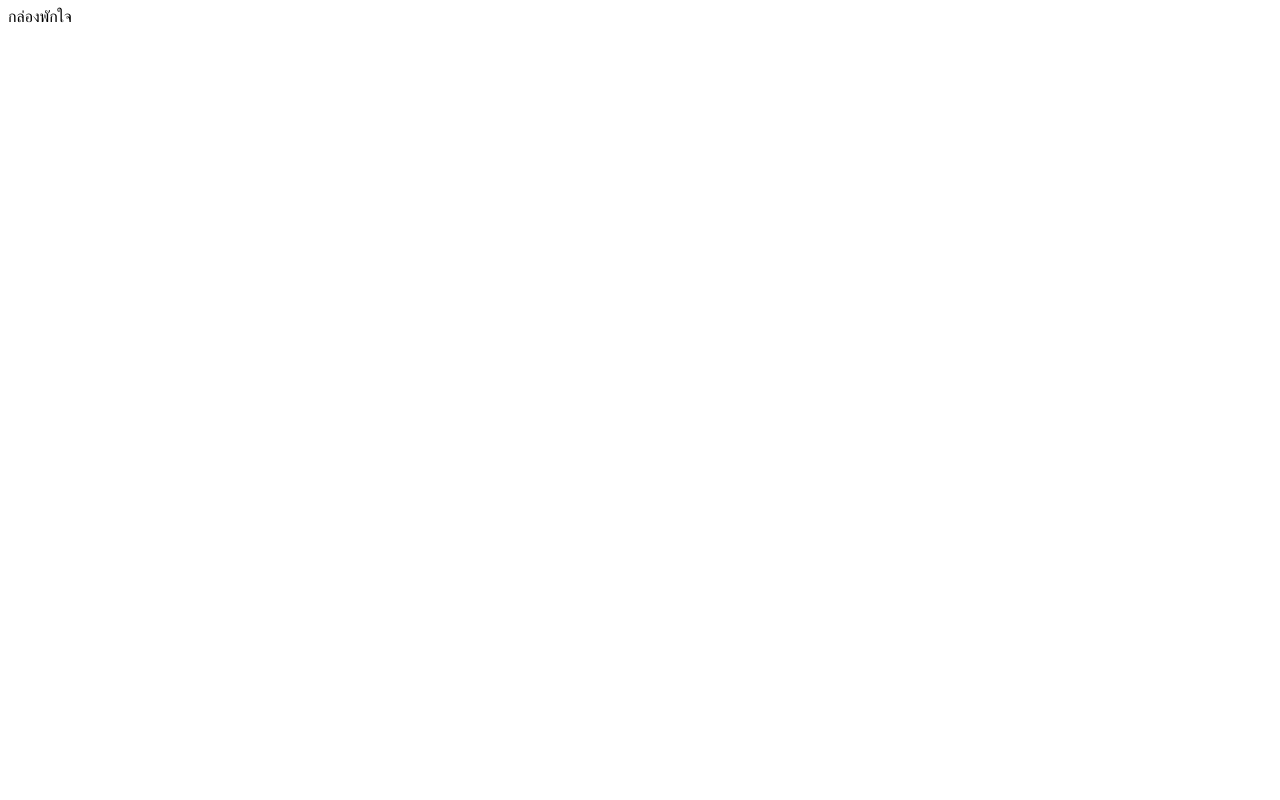
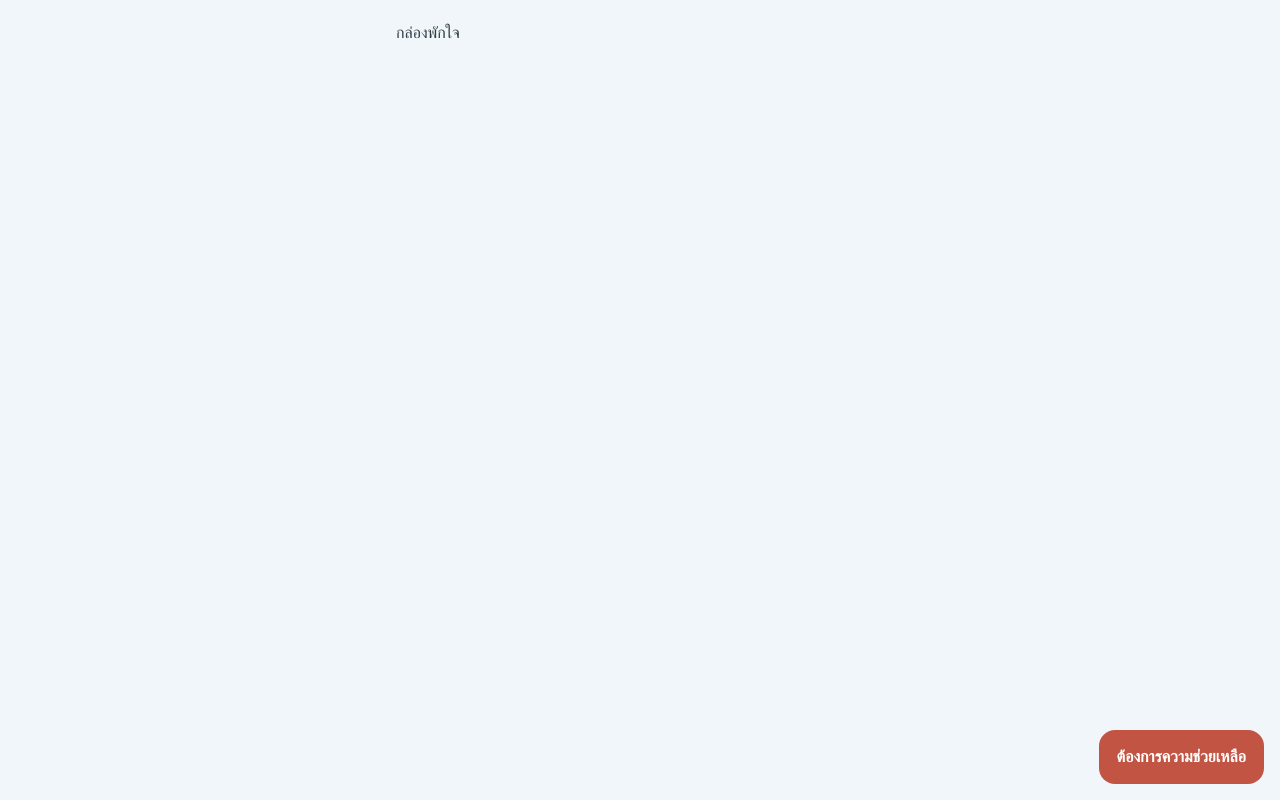
Before and after one commit to peerapongsm/glong-pak-jai, a Next.js app: page / in a window 1280 px wide. Built offline with nearby package versions, Linux system fonts and the light colour scheme.

Commit message:
feat: theme, app shell, crisis card, first-run gate

```diff
--- /dev/null
+++ b/app/components/CrisisCard.tsx
@@ -0,0 +1,32 @@
+'use client';
+import { useState } from 'react';
+
+export default function CrisisCard() {
+  const [open, setOpen] = useState(false);
+  return (
+    <>
+      <button
+        onClick={() => setOpen(true)}
+        style={{ position: 'fixed', right: 16, bottom: 16, background: 'var(--crisis)' }}
+      >
+        ต้องการความช่วยเหลือ
+      </button>
+      {open && (
+        <div
+          onClick={() => setOpen(false)}
+          style={{ position: 'fixed', inset: 0, background: 'rgba(0,0,0,.4)', display: 'flex', alignItems: 'center', justifyContent: 'center', padding: 20 }}
+        >
+          <div className="card" onClick={(e) => e.stopPropagation()} style={{ maxWidth: 420 }}>
+            <h2>ถ้าตอนนี้รู้สึกหนักเกินไป</h2>
+            <p>คุณไม่ได้อยู่คนเดียว การโทรขอความช่วยเหลือคือความเข้มแข็ง</p>
+            <p style={{ fontSize: 28, fontWeight: 700, color: 'var(--crisis)' }}>
+              สายด่วนสุขภาพจิต 1323
+            </p>
+            <p className="muted">ฟรี ตลอด 24 ชั่วโมง</p>
+            <button className="full" onClick={() => setOpen(false)}>ปิด</button>
+          </div>
+        </div>
+      )}
+    </>
+  );
+}
--- /dev/null
+++ b/app/globals.css
@@ -0,0 +1,26 @@
+:root {
+  --bg: #F1F6FA; --panel: #FFFFFF; --primary: #5B9BB5; --primary-dark: #4F8AA3;
+  --accent: #7FB5A6; --text: #2E3D44; --muted: #7A8C93; --crisis: #C25444;
+  --radius: 16px;
+}
+* { box-sizing: border-box; }
+html, body { margin: 0; padding: 0; }
+body {
+  background: var(--bg); color: var(--text);
+  font-family: system-ui, -apple-system, 'Segoe UI', sans-serif;
+  line-height: 1.6;
+}
+main { max-width: 520px; margin: 0 auto; padding: 20px 16px 96px; }
+button {
+  font: inherit; cursor: pointer; border: none; border-radius: var(--radius);
+  padding: 14px 18px; background: var(--primary); color: #fff; font-weight: 600;
+}
+button:active { background: var(--primary-dark); }
+button.secondary { background: var(--panel); color: var(--primary-dark); border: 1px solid #d7e3ea; }
+button.full { display: block; width: 100%; }
+.card { background: var(--panel); border-radius: var(--radius); padding: 18px; margin: 12px 0; }
+.muted { color: var(--muted); }
+textarea, input {
+  font: inherit; width: 100%; border: 1px solid #d7e3ea; border-radius: 12px;
+  padding: 12px; background: #fff; color: var(--text);
+}
--- a/app/layout.tsx
+++ b/app/layout.tsx
@@ -1,4 +1,6 @@
+import './globals.css';
 import type { ReactNode } from 'react';
+import CrisisCard from './components/CrisisCard';
 
 export const metadata = {
   title: 'กล่องพักใจ',
@@ -8,7 +10,10 @@ export const metadata = {
 export default function RootLayout({ children }: { children: ReactNode }) {
   return (
     <html lang="th">
-      <body>{children}</body>
+      <body>
+        {children}
+        <CrisisCard />
+      </body>
     </html>
   );
 }
--- /dev/null
+++ b/typings.d.ts
@@ -0,0 +1 @@
+declare module '*.css';
```
Also changed, not shown: app/components/FirstRun.tsx (added, +48 -0 lines).
